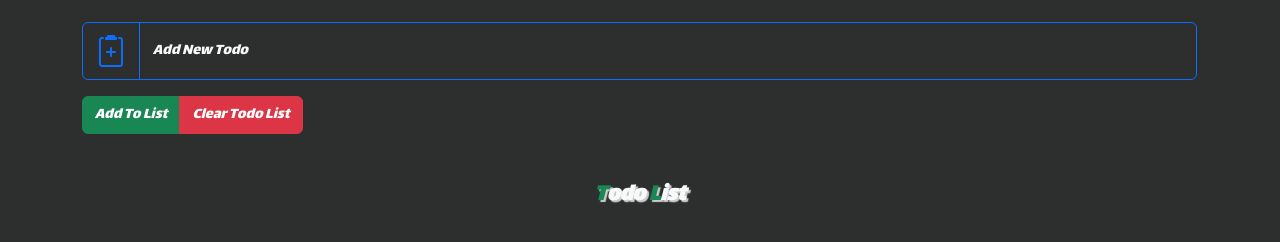
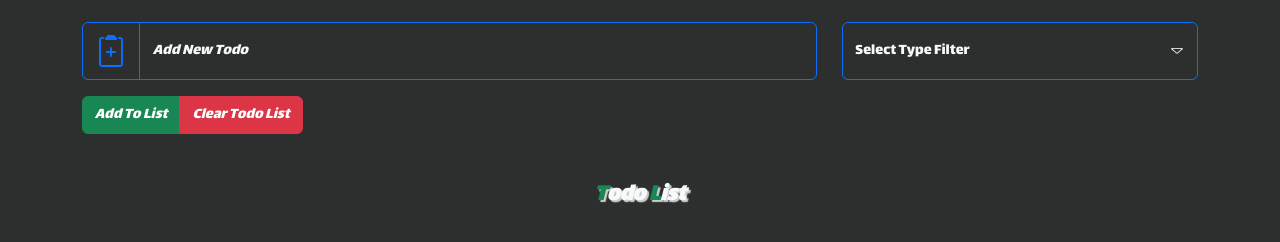
Before and after one commit to khadem-mh/todoList-redux, a website built with Vite: page todoList-redux/index.html in a window 1280 px wide. Shown: the part 82-324 px from the top of the page. Built offline with nearby package versions, Linux system fonts and the light colour scheme.

Commit message:
add filter box to project

```diff
--- a/todoList-redux/index.html
+++ b/todoList-redux/index.html
@@ -23,7 +23,7 @@
       </h1>
 
 
-      <div class="col mt-4">
+      <div class="col-12 col-md-8 mt-4">
 
         <section>
 
@@ -47,6 +47,16 @@
         <small id="alert"></small>
 
       </div>
+
+      <div class="col-12 col-md-4 mt-4">
+        <select class="form-select bg-transparent text-light py-3 border-primary" id="filterTodos">
+          <option selected>Select Type Filter</option>
+          <option value="0">Completed Todos</option>
+          <option value="1">All Todos</option>
+          <option value="2">InCompleted Todos</option>
+        </select>
+      </div>
+
     </div>
 
     <div class="row mt-5">
--- a/todoList-redux/src/css/todo-list.css
+++ b/todoList-redux/src/css/todo-list.css
@@ -1,5 +1,18 @@
 #todoList label {
     width: 80%;
+}
+
+.form-select {
+    cursor: pointer;
+    padding: .375rem 2.25rem .375rem .75rem;
+    font-size: 1rem;
+    background-image: url('../../public/s.png') !important;
+    background-position: right .75rem center;
+    background-size: 16px 12px;
+}
+
+option {
+    color: black !important;
 }
 
 #todoList li {
```
Also changed, not shown: todoList-redux/public/s.png (added).
